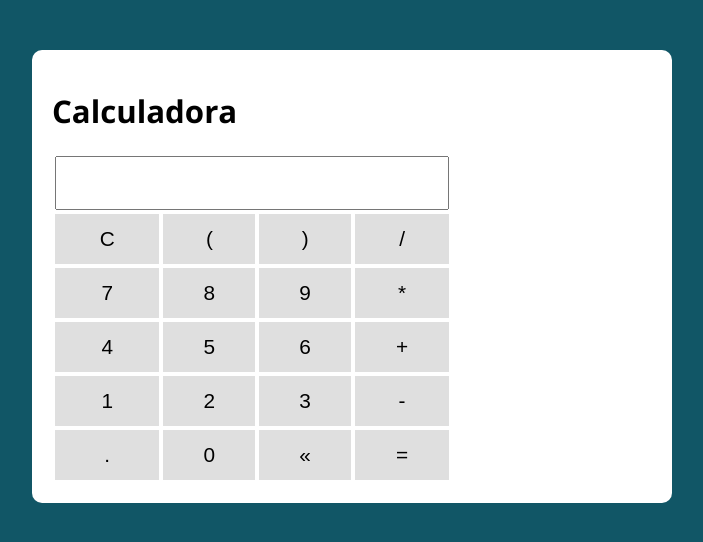
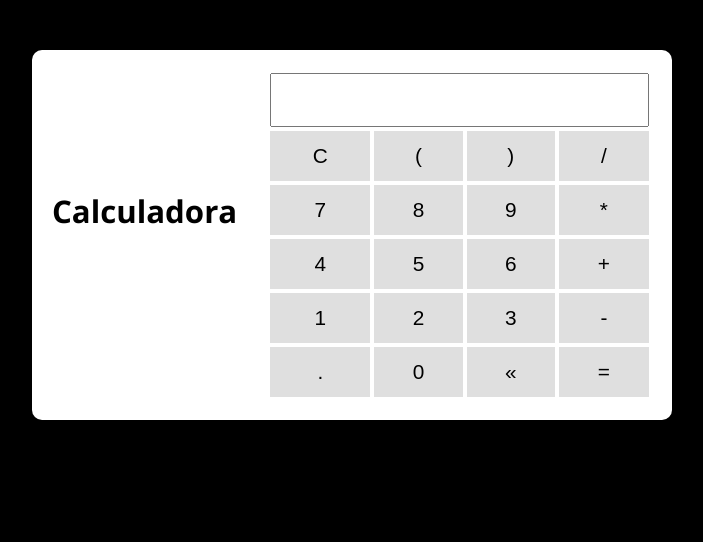
Before and after one commit to AdrianResende/Calculadora, a plain HTML site: page index.html in a window 1280 px wide. Shown: the whole page, without its empty margins (288-991 px from the left). Drawn offline with nearby package versions, Linux system fonts and the light colour scheme.

Commit message:
Nova caluculadora

```diff
--- a/assets/css/style.css
+++ b/assets/css/style.css
@@ -1,6 +1,6 @@
 @import url('https://fonts.googleapis.com/css?family=Open+Sans:400,700&display=swap');
 :root {
-  --primary-color: rgb(17, 86, 102);
+  --primary-color: #000;
   --primary-color-darker: rgb(9, 48, 56);
 }
 
@@ -24,6 +24,7 @@ body {
   background: #fff;
   padding: 20px;
   border-radius: 10px;
+  display: flex;
 }
 
 form input, form label, form button {
@@ -65,6 +66,7 @@ form button:hover {
   font-size: 2em;
   width: 100%;
   text-align: right;
+  user-select: none;
 }
 
 .btn {
@@ -79,3 +81,8 @@ form button:hover {
 .btn:hover {
   background: #9e9e9e;
 }
+
+.container h1 {
+  padding-right: 30px;
+  padding-top: 100px;
+}
--- a/index.html
+++ b/index.html
@@ -5,14 +5,14 @@
   <meta charset="UTF-8">
   <meta name="viewport" content="width=device-width, initial-scale=1.0">
   <meta http-equiv="X-UA-Compatible" content="ie=edge">
-  <title>Modelo</title>
+  <title>Calculadora</title>
   <link rel="stylesheet" href="./assets/css/style.css">
 </head>
 
 <body>
 
   <section class="container">
-    <h1>Calculadora</h1>
+    <h1 class="Calc">Calculadora</h1>
 
     <table class="calculadora">
       <tr>
```
